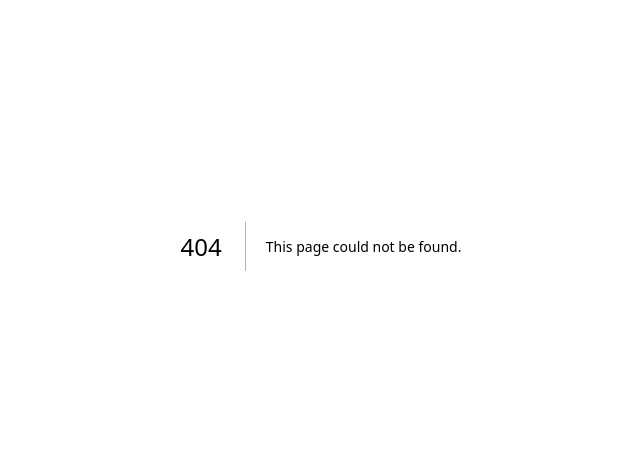
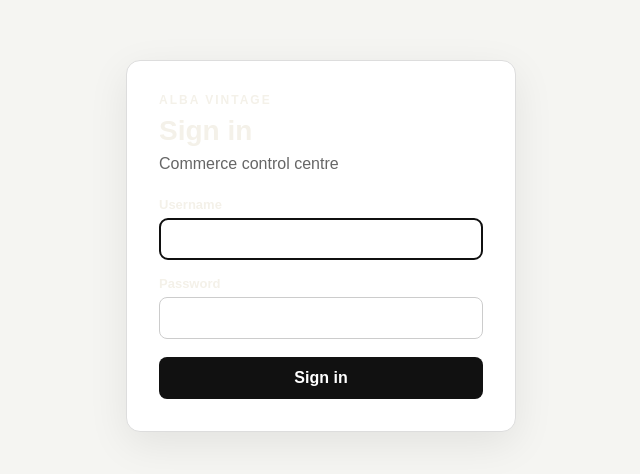
Before and after one commit to malkygpt1-ship-it/Alba-Vintage, a Next.js app: page /login in a window 1280 px wide. Before the commit this address had no page. Shown: the part 154-628 px from the top of the page, without its empty margins (319-959 px from the left). Built offline with nearby package versions, Linux system fonts and the light colour scheme.

Commit message:
Add Alba Vintage sign-in page

```diff
--- /dev/null
+++ b/app/login/page.tsx
@@ -0,0 +1,62 @@
+'use client'
+
+import { FormEvent, useState } from 'react'
+import { useSearchParams, useRouter } from 'next/navigation'
+
+export default function LoginPage() {
+  const router = useRouter()
+  const searchParams = useSearchParams()
+  const [username, setUsername] = useState('')
+  const [password, setPassword] = useState('')
+  const [error, setError] = useState('')
+  const [loading, setLoading] = useState(false)
+
+  async function handleSubmit(event: FormEvent<HTMLFormElement>) {
+    event.preventDefault()
+    setError('')
+    setLoading(true)
+
+    try {
+      const response = await fetch('/api/login', {
+        method: 'POST',
+        headers: { 'Content-Type': 'application/json' },
+        body: JSON.stringify({ username, password, from: searchParams.get('from') || '/' }),
+      })
+
+      const data = await response.json()
+      if (!response.ok) {
+        setError(data.error || 'Invalid username or password')
+        setPassword('')
+        return
+      }
+
+      router.replace(data.redirect || '/')
+      router.refresh()
+    } catch {
+      setError('Unable to sign in. Please try again.')
+    } finally {
+      setLoading(false)
+    }
+  }
+
+  return (
+    <main style={{ minHeight: '100vh', display: 'grid', placeItems: 'center', background: '#f5f5f2', padding: 24 }}>
+      <form onSubmit={handleSubmit} style={{ width: '100%', maxWidth: 390, background: '#fff', border: '1px solid #ddd', borderRadius: 14, padding: 32, boxShadow: '0 12px 40px rgba(0,0,0,.08)' }}>
+        <div style={{ fontSize: 12, letterSpacing: 2, fontWeight: 700, marginBottom: 8 }}>ALBA VINTAGE</div>
+        <h1 style={{ margin: '0 0 8px', fontSize: 28 }}>Sign in</h1>
+        <p style={{ margin: '0 0 24px', color: '#666' }}>Commerce control centre</p>
+
+        <label style={{ display: 'block', fontSize: 13, fontWeight: 600, marginBottom: 6 }}>Username</label>
+        <input value={username} onChange={e => setUsername(e.target.value)} autoComplete="username" autoFocus required style={{ width: '100%', boxSizing: 'border-box', padding: '11px 12px', border: '1px solid #ccc', borderRadius: 8, marginBottom: 16 }} />
+
+        <label style={{ display: 'block', fontSize: 13, fontWeight: 600, marginBottom: 6 }}>Password</label>
+        <input type="password" value={password} onChange={e => setPassword(e.target.value)} autoComplete="current-password" required style={{ width: '100%', boxSizing: 'border-box', padding: '11px 12px', border: '1px solid #ccc', borderRadius: 8, marginBottom: 18 }} />
+
+        {error && <div style={{ color: '#a00', fontSize: 13, marginBottom: 14 }}>{error}</div>}
+        <button type="submit" disabled={loading} style={{ width: '100%', padding: '12px 14px', border: 0, borderRadius: 8, background: '#111', color: '#fff', fontWeight: 700, cursor: loading ? 'wait' : 'pointer' }}>
+          {loading ? 'Signing in…' : 'Sign in'}
+        </button>
+      </form>
+    </main>
+  )
+}
```
